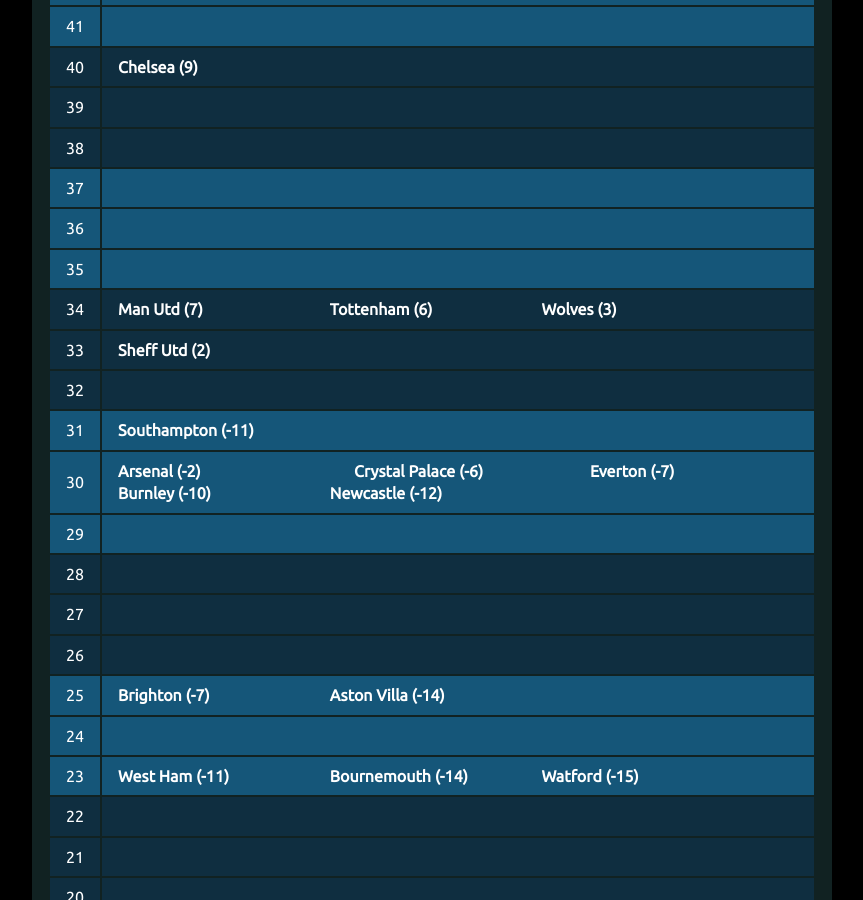
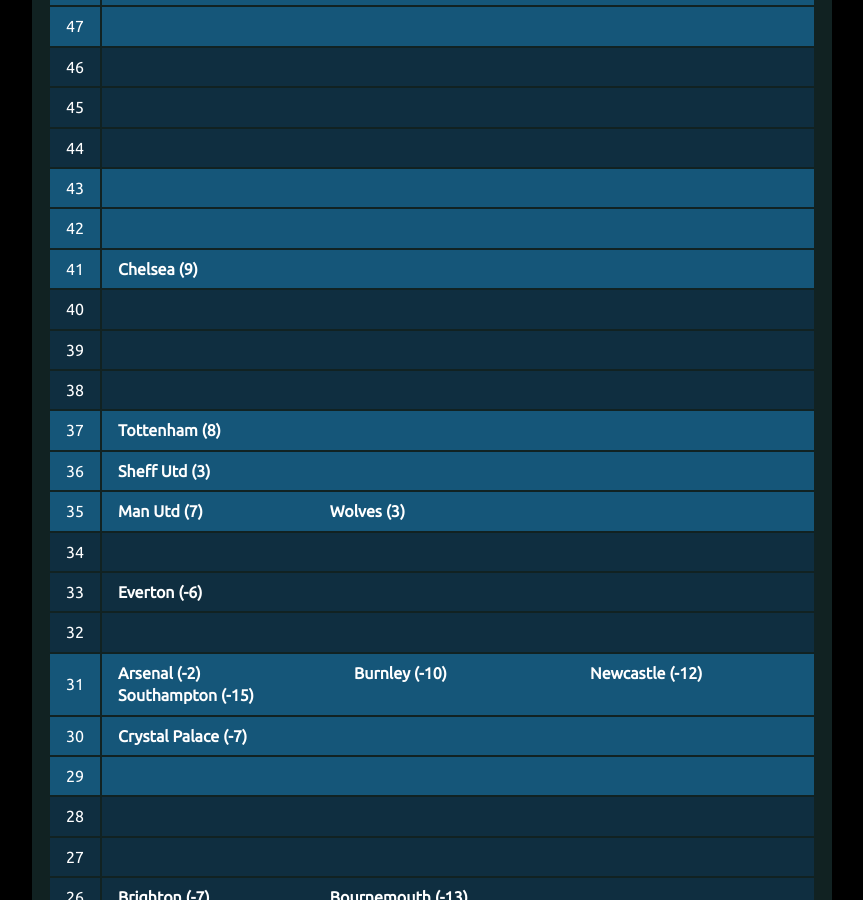
Before and after one commit to muru/muru.github.io, a Jekyll site: the page built from resources.md, in a window 1280 px wide and 900 px high, scrolled down 2886 px. Shown: the whole window, without its empty margins (208-1071 px from the left). Built offline with Jekyll 4.4.1, drawn with Linux system fonts in a browser that asks for light colours; some of the changed text lies outside the part shown.

Commit message:
updated cann-table: Mon  3 Feb 10:01:09 UTC 2020

```diff
--- a/cann-table.html
+++ b/cann-table.html
@@ -1,9 +1,39 @@
 <table id="cann-table">
 <thead> <th> Pts </th> <th> Clubs (GD) </th> </thead>
 	<tr class="cann-row-1">
+		<td class="cann-point"> 73 </td>
+		<td class="cann-clubs">
+			<span class="club-name"> Liverpool (45) </span>
+		</td>
+ 	</tr>
+	<tr class="cann-row-1">
+		<td class="cann-point"> 72 </td>
+		<td class="cann-clubs">
+		</td>
+ 	</tr>
+	<tr class="cann-row-1">
+		<td class="cann-point"> 71 </td>
+		<td class="cann-clubs">
+		</td>
+ 	</tr>
+	<tr class="cann-row-2">
+		<td class="cann-point"> 70 </td>
+		<td class="cann-clubs">
+		</td>
+ 	</tr>
+	<tr class="cann-row-2">
+		<td class="cann-point"> 69 </td>
+		<td class="cann-clubs">
+		</td>
+ 	</tr>
+	<tr class="cann-row-2">
+		<td class="cann-point"> 68 </td>
+		<td class="cann-clubs">
+		</td>
+ 	</tr>
+	<tr class="cann-row-1">
 		<td class="cann-point"> 67 </td>
 		<td class="cann-clubs">
-			<span class="club-name"> Liverpool (39) </span>
 		</td>
  	</tr>
 	<tr class="cann-row-1">
@@ -84,7 +114,7 @@
 	<tr class="cann-row-2">
 		<td class="cann-point"> 51 </td>
 		<td class="cann-clubs">
-			<span class="club-name"> Man City (38) </span>
+			<span class="club-name"> Man City (36) </span>
 		</td>
  	</tr>
 	<tr class="cann-row-2">
@@ -95,12 +125,12 @@
 	<tr class="cann-row-1">
 		<td class="cann-point"> 49 </td>
 		<td class="cann-clubs">
+			<span class="club-name"> Leicester (28) </span>
 		</td>
  	</tr>
 	<tr class="cann-row-1">
 		<td class="cann-point"> 48 </td>
 		<td class="cann-clubs">
-			<span class="club-name"> Leicester (28) </span>
 		</td>
  	</tr>
 	<tr class="cann-row-1">
@@ -136,12 +166,12 @@
 	<tr class="cann-row-1">
 		<td class="cann-point"> 41 </td>
 		<td class="cann-clubs">
+			<span class="club-name"> Chelsea (9) </span>
 		</td>
  	</tr>
 	<tr class="cann-row-2">
 		<td class="cann-point"> 40 </td>
 		<td class="cann-clubs">
-			<span class="club-name"> Chelsea (9) </span>
 		</td>
  	</tr>
 	<tr class="cann-row-2">
@@ -157,30 +187,31 @@
 	<tr class="cann-row-1">
 		<td class="cann-point"> 37 </td>
 		<td class="cann-clubs">
+			<span class="club-name"> Tottenham (8) </span>
 		</td>
  	</tr>
 	<tr class="cann-row-1">
 		<td class="cann-point"> 36 </td>
 		<td class="cann-clubs">
+			<span class="club-name"> Sheff Utd (3) </span>
 		</td>
  	</tr>
 	<tr class="cann-row-1">
 		<td class="cann-point"> 35 </td>
 		<td class="cann-clubs">
+			<span class="club-name"> Man Utd (7) </span>
+			<span class="club-name"> Wolves (3) </span>
 		</td>
  	</tr>
 	<tr class="cann-row-2">
 		<td class="cann-point"> 34 </td>
 		<td class="cann-clubs">
-			<span class="club-name"> Man Utd (7) </span>
-			<span class="club-name"> Tottenham (6) </span>
-			<span class="club-name"> Wolves (3) </span>
 		</td>
  	</tr>
 	<tr class="cann-row-2">
 		<td class="cann-point"> 33 </td>
 		<td class="cann-clubs">
-			<span class="club-name"> Sheff Utd (2) </span>
+			<span class="club-name"> Everton (-6) </span>
 		</td>
  	</tr>
 	<tr class="cann-row-2">
@@ -191,17 +222,16 @@
 	<tr class="cann-row-1">
 		<td class="cann-point"> 31 </td>
 		<td class="cann-clubs">
-			<span class="club-name"> Southampton (-11) </span>
+			<span class="club-name"> Arsenal (-2) </span>
+			<span class="club-name"> Burnley (-10) </span>
+			<span class="club-name"> Newcastle (-12) </span>
+			<span class="club-name"> Southampton (-15) </span>
 		</td>
  	</tr>
 	<tr class="cann-row-1">
 		<td class="cann-point"> 30 </td>
 		<td class="cann-clubs">
-			<span class="club-name"> Arsenal (-2) </span>
-			<span class="club-name"> Crystal Palace (-6) </span>
-			<span class="club-name"> Everton (-7) </span>
-			<span class="club-name"> Burnley (-10) </span>
-			<span class="club-name"> Newcastle (-12) </span>
+			<span class="club-name"> Crystal Palace (-7) </span>
 		</td>
  	</tr>
 	<tr class="cann-row-1">
@@ -222,26 +252,26 @@
 	<tr class="cann-row-2">
 		<td class="cann-point"> 26 </td>
 		<td class="cann-clubs">
+			<span class="club-name"> Brighton (-7) </span>
+			<span class="club-name"> Bournemouth (-13) </span>
 		</td>
  	</tr>
 	<tr class="cann-row-1">
 		<td class="cann-point"> 25 </td>
 		<td class="cann-clubs">
-			<span class="club-name"> Brighton (-7) </span>
-			<span class="club-name"> Aston Villa (-14) </span>
+			<span class="club-name"> Aston Villa (-15) </span>
 		</td>
  	</tr>
 	<tr class="cann-row-1">
 		<td class="cann-point"> 24 </td>
 		<td class="cann-clubs">
+			<span class="club-name"> West Ham (-13) </span>
 		</td>
  	</tr>
 	<tr class="cann-row-1">
 		<td class="cann-point"> 23 </td>
 		<td class="cann-clubs">
-			<span class="club-name"> West Ham (-11) </span>
-			<span class="club-name"> Bournemouth (-14) </span>
-			<span class="club-name"> Watford (-15) </span>
+			<span class="club-name"> Watford (-16) </span>
 		</td>
  	</tr>
 	<tr class="cann-row-2">
@@ -267,13 +297,8 @@
 	<tr class="cann-row-1">
 		<td class="cann-point"> 18 </td>
 		<td class="cann-clubs">
-		</td>
- 	</tr>
-	<tr class="cann-row-1">
-		<td class="cann-point"> 17 </td>
-		<td class="cann-clubs">
 			<span class="club-name"> Norwich (-23) </span>
 		</td>
  	</tr>
 </table>
-<span id="cann-gen-note"> Generated on  Monday, 27 January 2020 at 10:04 UTC. </span>
+<span id="cann-gen-note"> Generated on  Monday, 03 February 2020 at 10:01 UTC. </span>
```
Also changed, not shown: README.md.
